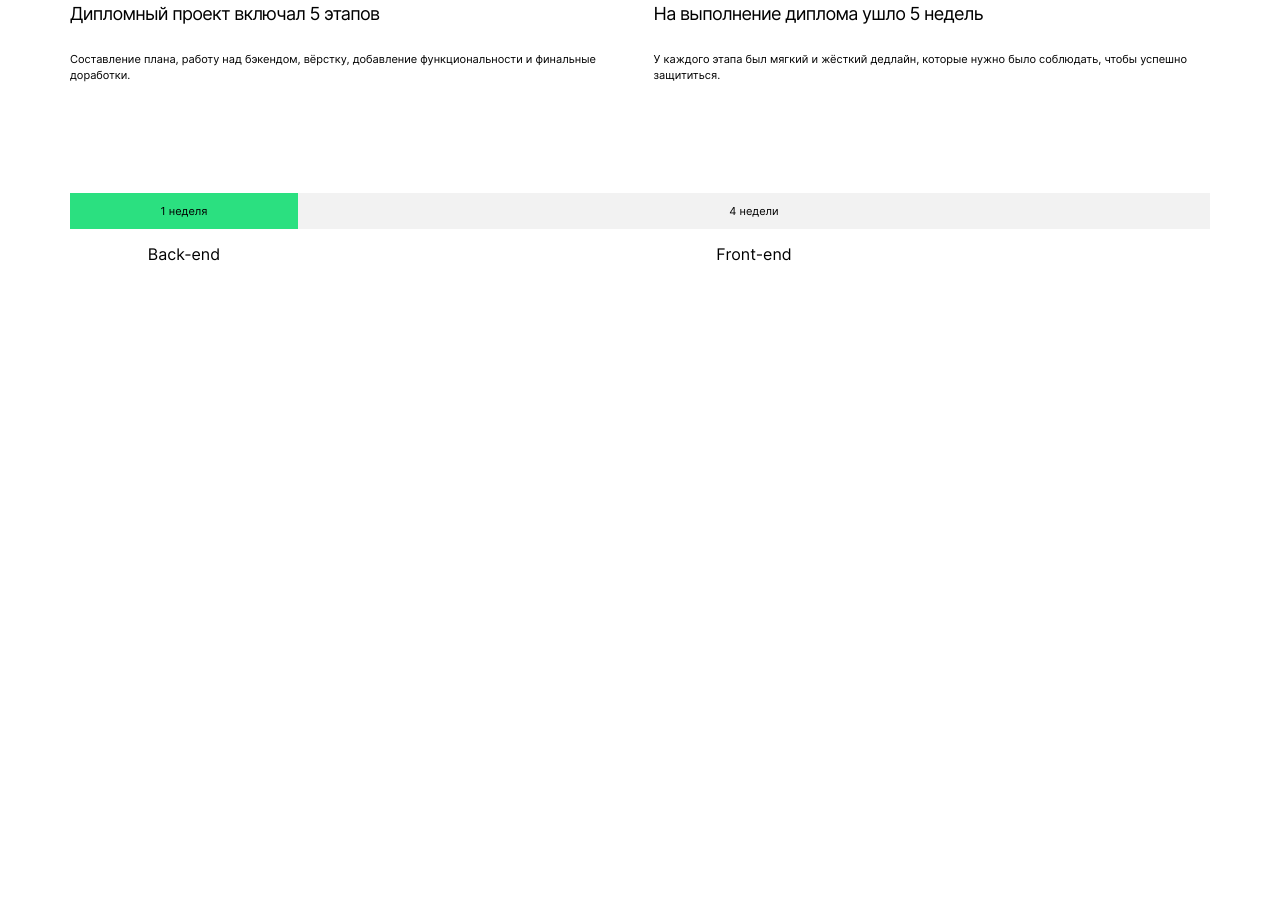
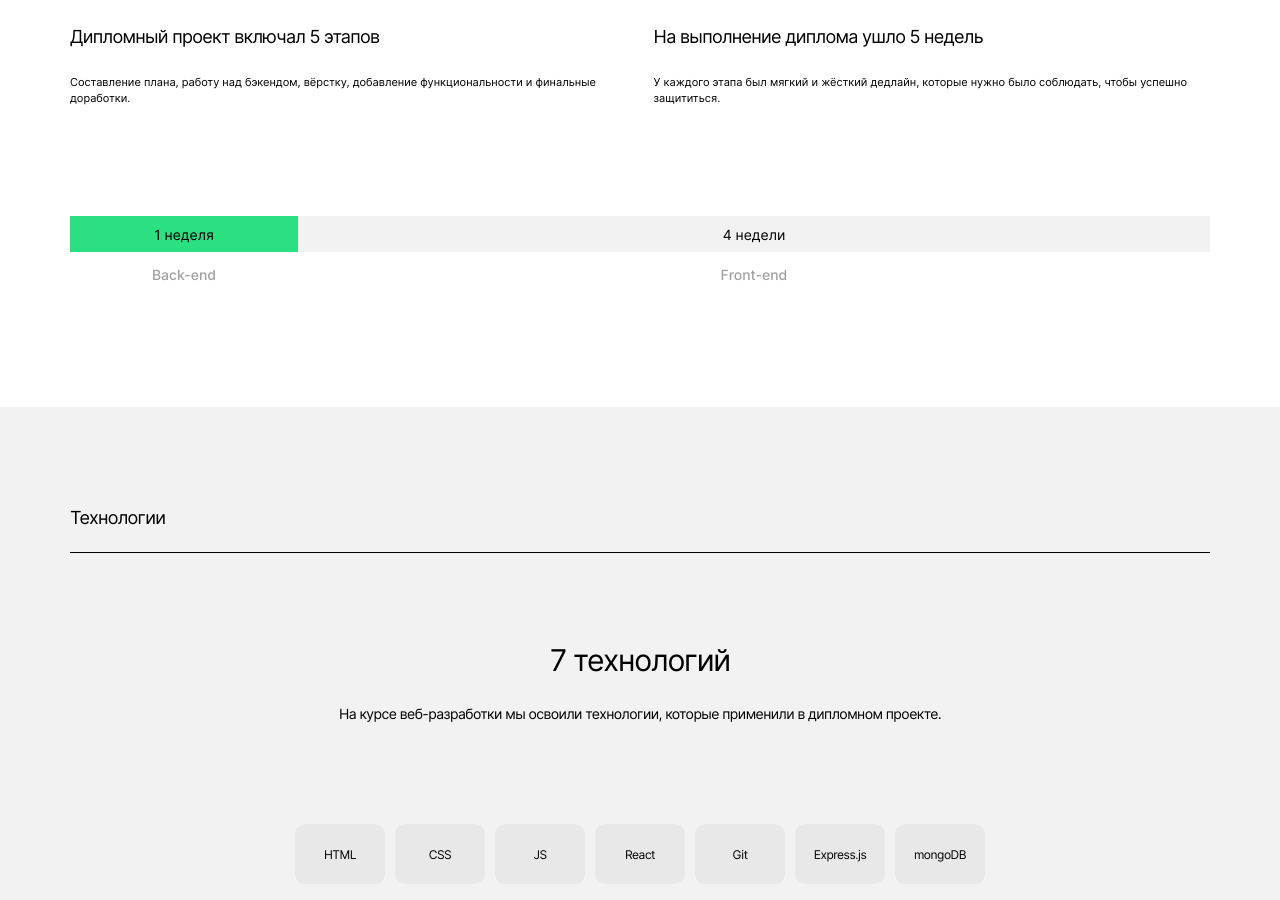
Before and after one commit to masya728m/movies-explorer-frontend, a React app: page / in a window 1280 px wide. Shown: the part 766-1666 px from the top of the page. Before the commit the page ends 1155 px from the top, so only its background shows below. Built offline with nearby package versions, Linux system fonts and the light colour scheme.

Commit message:
выполнена верстка части "Технологии"

```diff
--- a/src/components/AboutProject/AboutProject.css
+++ b/src/components/AboutProject/AboutProject.css
@@ -2,16 +2,6 @@
   margin: 70px 0;
   padding: 0;
   width: available;
-}
-
-.project-description__title {
-  margin: 0;
-  padding: 0;
-  font-style: normal;
-  font-weight: normal;
-  font-size: 18px;
-  line-height: 22px;
-  letter-spacing: -0.04em;
 }
 
 .project-description__info-container {
@@ -72,9 +62,21 @@
   background-color: #F2F2F2;
 }
 
+.project-description__timeline-brief {
+  font-style: normal;
+  font-weight: 500;
+  text-align: center;
+  color: #A0A0A0;
+}
+
 @media screen and (min-width: 425px) {
   .project-description__timeline-weeks {
     height: 36px;
+  }
+
+  .project-description__timeline-brief, .project-description__timeline-weeks {
+    font-size: 14px;
+    line-height: 17px;
   }
 }
 
@@ -96,6 +98,11 @@
   .project-description__timeline-part_type_frontend {
     width: calc(100 * calc(100vw / 320));
     max-width: 100px;
+  }
+
+  .project-description__timeline-brief, .project-description__timeline-weeks {
+    font-size: 11px;
+    line-height: 13px;
   }
 }
 
--- a/src/components/AboutProject/AboutProject.js
+++ b/src/components/AboutProject/AboutProject.js
@@ -1,9 +1,12 @@
 import './AboutProject.css';
+import UnderlineTitle from '../UnderlineTitle/UnderlineTitle';
 
 function AboutProject() {
   return (
     <div className="project-description">
-      <h2 className="project-description__title">О проекте</h2>
+      <UnderlineTitle>
+        О проекте
+      </UnderlineTitle>
       <div className="project-description__info-container">
         <div className="project-description__text-section">
           <h2 className="project-description__text-title">
--- a/src/components/Promo/Promo.js
+++ b/src/components/Promo/Promo.js
@@ -3,9 +3,9 @@ import './Promo.css';
 function Promo(props) {
   return (
     <div className="promo">
-      <h1 className="promo__title">
+      <h2 className="promo__title">
         Учебный проект студента факультета Веб-разработки.
-      </h1>
+      </h2>
       {props.children}
     </div>
   );
--- a/src/components/Techs/Techs.css
+++ b/src/components/Techs/Techs.css
@@ -0,0 +1,107 @@
+.techs__title {
+  font-style: normal;
+  font-weight: normal;
+  font-size: 30px;
+  line-height: 36px;
+  text-align: center;
+  letter-spacing: -0.04em;
+}
+
+.techs__description {
+  font-style: normal;
+  font-weight: normal;
+  font-size: 14px;
+  line-height: 20px;
+  text-align: center;
+  letter-spacing: -0.04em;
+}
+
+.techs__used-tools {
+  gap: 10px;
+  display: flex;
+  flex-direction: row;
+  justify-content: center;
+}
+
+.techs__used-tool {
+  width: 84px;
+  height: 57px;
+  background: #E8E8E8;
+  border-radius: 10px;
+  font-style: normal;
+  font-weight: normal;
+  font-size: 12px;
+  line-height: 15px;
+  text-align: center;
+  letter-spacing: -0.04em;
+  display: flex;
+  justify-content: center;
+  align-items: center;
+}
+
+@media screen and (min-width: 768px) {
+  .techs {
+    padding: 100px 70px;
+  }
+
+  .techs__title {
+    margin-top: 90px;
+    margin-bottom: 26px;
+  }
+
+  .techs__description {
+    margin-bottom: 100px;
+  }
+
+  .techs__used-tool {
+    width: 90px;
+    height: 60px;
+  }
+}
+
+@media screen and (min-width: 425px) and (max-width: 768px) {
+  .techs {
+    padding: 90px 50px;
+  }
+
+  .techs__title {
+    margin-top: 80px;
+    margin-bottom: 22px;
+  }
+
+  .techs__description {
+    margin-bottom: 83px;
+  }
+}
+
+@media screen and (min-width: 425px) {
+  .techs {
+    background-color: #F2F2F2;
+  }
+}
+
+@media screen and (max-width: 425px) {
+  .techs {
+    background-color: white;
+    padding: 70px 18px;
+  }
+
+  .techs__title {
+    margin-top: 60px;
+    margin-bottom: 24px;
+  }
+
+  .techs__description {
+    margin-bottom: 50px;
+  }
+
+  .techs__used-tools {
+    gap: 10px;
+    display: grid;
+    grid-auto-rows: auto;
+    grid-template-columns: repeat(2, 1fr);
+    margin-left: auto;
+    margin-right: auto;
+    width: fit-content;
+  }
+}
--- a/src/components/Techs/Techs.js
+++ b/src/components/Techs/Techs.js
@@ -1,9 +1,41 @@
 import './Techs.css';
+import UnderlineTitle from '../UnderlineTitle/UnderlineTitle';
 
 function Techs() {
   return (
-    <div>
-
+    <div className="techs">
+      <UnderlineTitle>
+        Технологии
+      </UnderlineTitle>
+      <h2 className="techs__title">
+        7 технологий
+      </h2>
+      <h3 className="techs__description">
+        На курсе веб-разработки мы освоили технологии, которые применили в дипломном проекте.
+      </h3>
+      <div className="techs__used-tools">
+        <div className="techs__used-tool">
+          HTML
+        </div>
+        <div className="techs__used-tool">
+          CSS
+        </div>
+        <div className="techs__used-tool">
+          JS
+        </div>
+        <div className="techs__used-tool">
+          React
+        </div>
+        <div className="techs__used-tool">
+          Git
+        </div>
+        <div className="techs__used-tool">
+          Express.js
+        </div>
+        <div className="techs__used-tool">
+          mongoDB
+        </div>
+      </div>
     </div>
   );
 }
--- /dev/null
+++ b/src/components/UnderlineTitle/UnderlineTitle.css
@@ -0,0 +1,32 @@
+.underline-title {
+  margin: 0;
+  padding: 0;
+  font-style: normal;
+  font-weight: normal;
+  font-size: 18px;
+  line-height: 22px;
+  letter-spacing: -0.04em;
+  position: relative;
+  display: block;
+}
+
+.underline-title:before {
+  content: '';
+  position: absolute;
+  width: 100%;
+  height: 100%;
+  border-bottom: 1px solid black;
+}
+
+
+@media screen and (min-width: 425px) {
+  .underline-title {
+    padding-bottom: 23px;
+  }
+}
+
+@media screen and (max-width: 425px) {
+  .underline-title {
+    padding-bottom: 28px;
+  }
+}
--- /dev/null
+++ b/src/components/UnderlineTitle/UnderlineTitle.js
@@ -0,0 +1,11 @@
+import './UnderlineTitle.css';
+
+function UnderlineTitle(props) {
+  return (
+    <h2 className="underline-title">
+      {props.children}
+    </h2>
+  );
+}
+
+export default UnderlineTitle;
```
